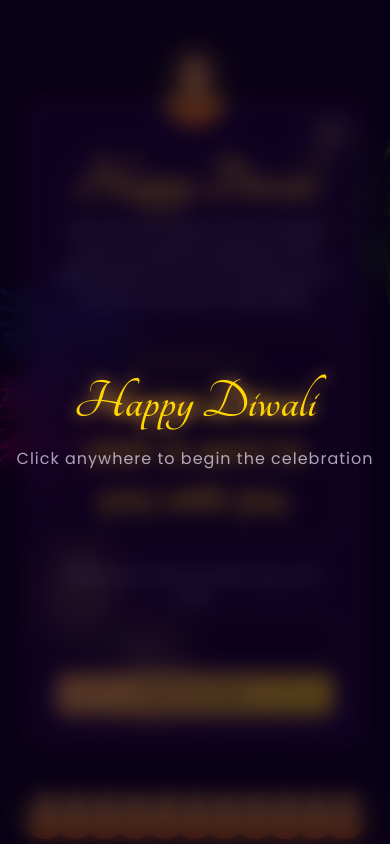
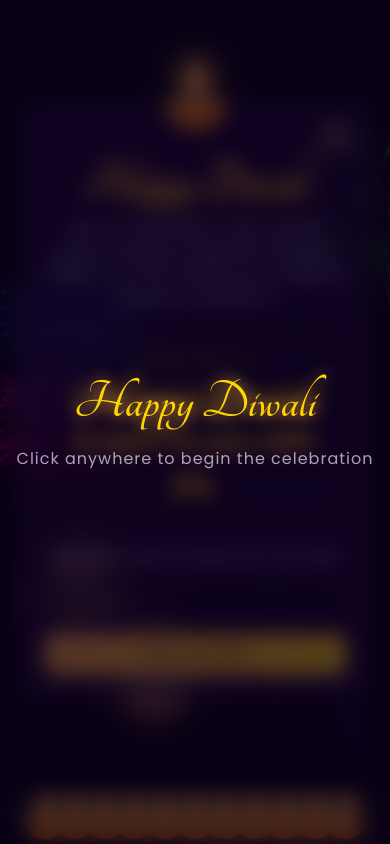
Before and after one commit to ritikraj1418/diwali, a plain HTML site: page index.html in a window 390 px wide. Drawn offline with Linux system fonts and the light colour scheme.

Commit message:
Modify CSS for responsive design improvements
Adjusted styles for better responsiveness on small screens.

```diff
--- a/style.css
+++ b/style.css
@@ -459,12 +459,20 @@ h1 {
 
 /* Responsive Design */
 @media (max-width: 600px) {
+    body {
+        overflow-y: auto; /* Allow scrolling on small screens if content overflows */
+    }
     .card {
-        padding: 2rem;
+        padding: 1.5rem;
         padding-top: 3.5rem;
+        margin: 1rem;
+        margin-bottom: 60px; /* Crucial: Pushes card up from the bottom to make space for garland */
     }
     h1 {
-        font-size: 3.5rem;
+        font-size: 3.2rem; /* Adjusted for smaller screens */
+    }
+    #sender-name-display {
+        font-size: 1.7rem !important; /* Keep it prominent but slightly smaller */
     }
     .message {
         font-size: 0.9rem;
```
